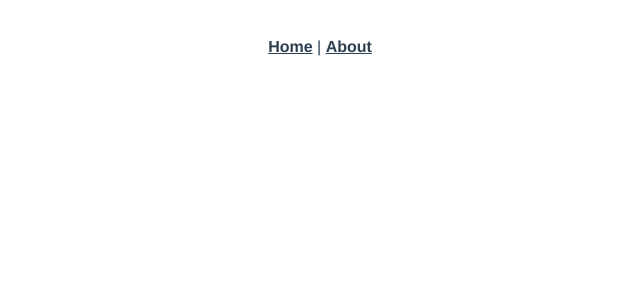
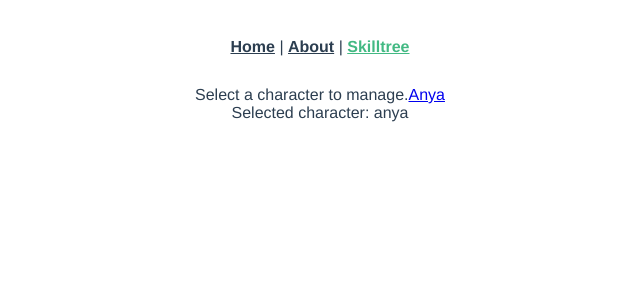
Before and after one commit to OsoreWatashi/paganonline-datamanager, a Vue app: page /#/skilltree/anya in a window 1280 px wide. Shown: the top 300 px of the page, without its empty margins (320-960 px from the left). Built offline with nearby package versions, Linux system fonts and the light colour scheme.

Commit message:
Added first navigation to skilltree/characters

```diff
--- a/src/App.vue
+++ b/src/App.vue
@@ -1,8 +1,9 @@
 <template>
   <div id="app">
     <div id="nav">
-      <router-link to="/">Home</router-link> |
-      <router-link to="/about">About</router-link>
+      <router-link to="/" class="home">Home</router-link> |
+      <router-link to="/about">About</router-link> |
+      <router-link to="/skilltree">Skilltree</router-link>
     </div>
     <router-view/>
   </div>
@@ -21,7 +22,7 @@
   a {
     font-weight: bold;
     color: #2c3e50;
-    &.router-link-exact-active {
+    &.router-link-active:not(.home), &.router-link-exact-active {
       color: #42b983;
     }
   }
--- /dev/null
+++ b/src/components/skilltree.vue
@@ -0,0 +1,5 @@
+<template>
+  <div>
+    Selected character: {{$route.params.char}}
+  </div>
+</template>
--- a/src/router.ts
+++ b/src/router.ts
@@ -5,19 +5,25 @@ import Home from './views/Home.vue';
 Vue.use(Router);
 
 export default new Router({
-  routes: [
-    {
+  routes: [{
       path: '/',
       name: 'home',
-      component: Home,
-    },
-    {
+      component: Home
+    }, {
       path: '/about',
       name: 'about',
-      // route level code-splitting
-      // this generates a separate chunk (about.[hash].js) for this route
-      // which is lazy-loaded when the route is visited.
-      component: () => import(/* webpackChunkName: "about" */ './views/About.vue'),
-    },
-  ],
+      component: () => import('./views/About.vue')
+    }, {
+      path: '/skilltree',
+      name: 'skilltree',
+      component: () => import('./views/skilltree.vue'),
+
+      children: [{
+          path: ':char',
+          name: 'character',
+          component: () => import('./components/skilltree.vue')
+        }
+      ]
+    }
+  ]
 });
--- /dev/null
+++ b/src/views/skilltree.vue
@@ -0,0 +1,10 @@
+<template>
+  <div class="skilltree">
+    <div v-if="$route.params.character == null">
+      <span>Select a character to manage.</span>
+      <router-link to="/skilltree/anya">Anya</router-link>
+
+      <router-view></router-view>
+    </div>
+  </div>
+</template>
```
